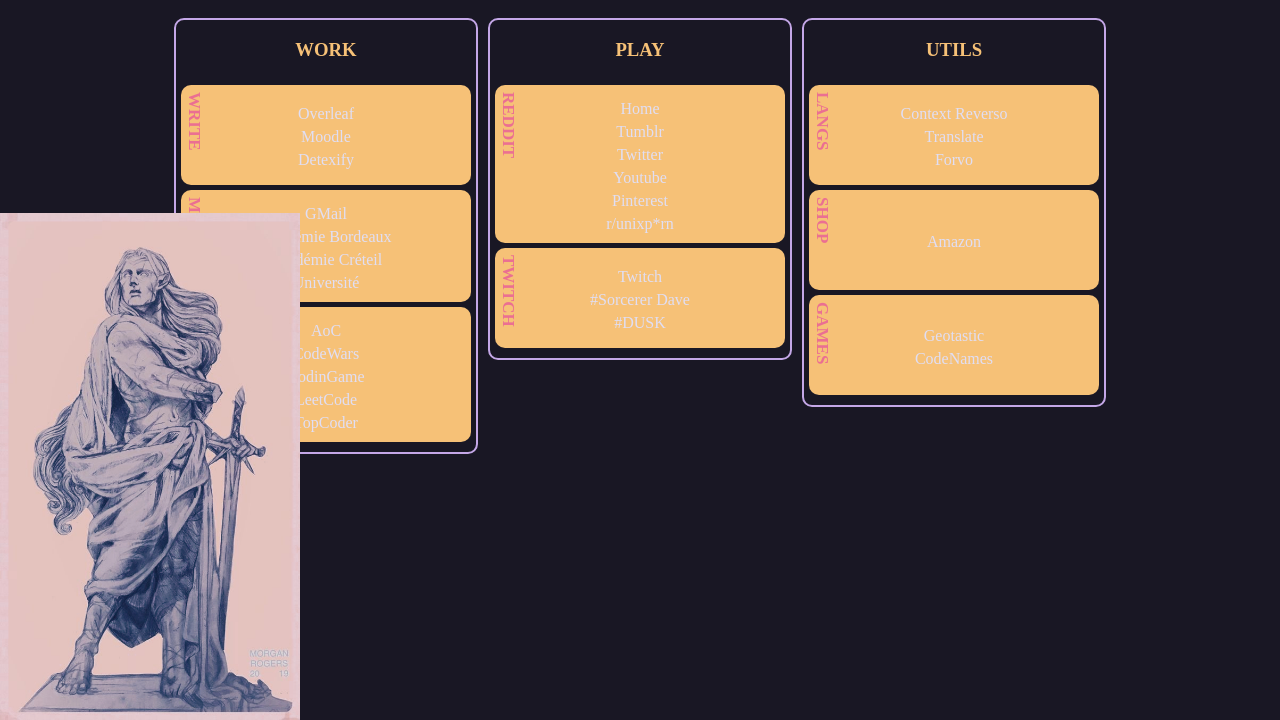
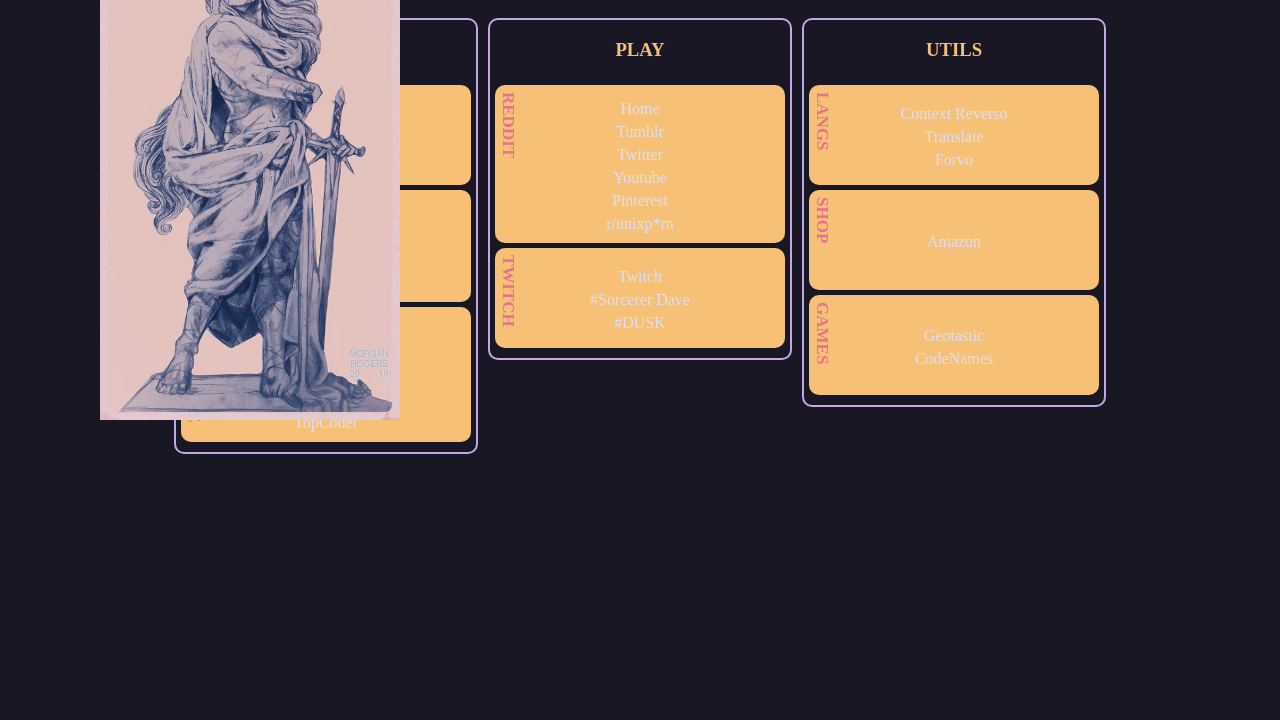
Before and after one commit to HowlCraft/rose-elf, a plain HTML site: page index.html in a window 1280 px wide. Shown: the part 80-800 px from the top of the page. Drawn offline with Linux system fonts and the light colour scheme.

Commit message:
Update style.css

```diff
--- a/style.css
+++ b/style.css
@@ -134,7 +134,7 @@
 #elf-image {
     width: 300px;
     position: absolute;
-    left: 0px;
-    bottom: 0px;
+    left: 100px;
+    bottom: 300px;
     overflow: hidden;
 }
```
